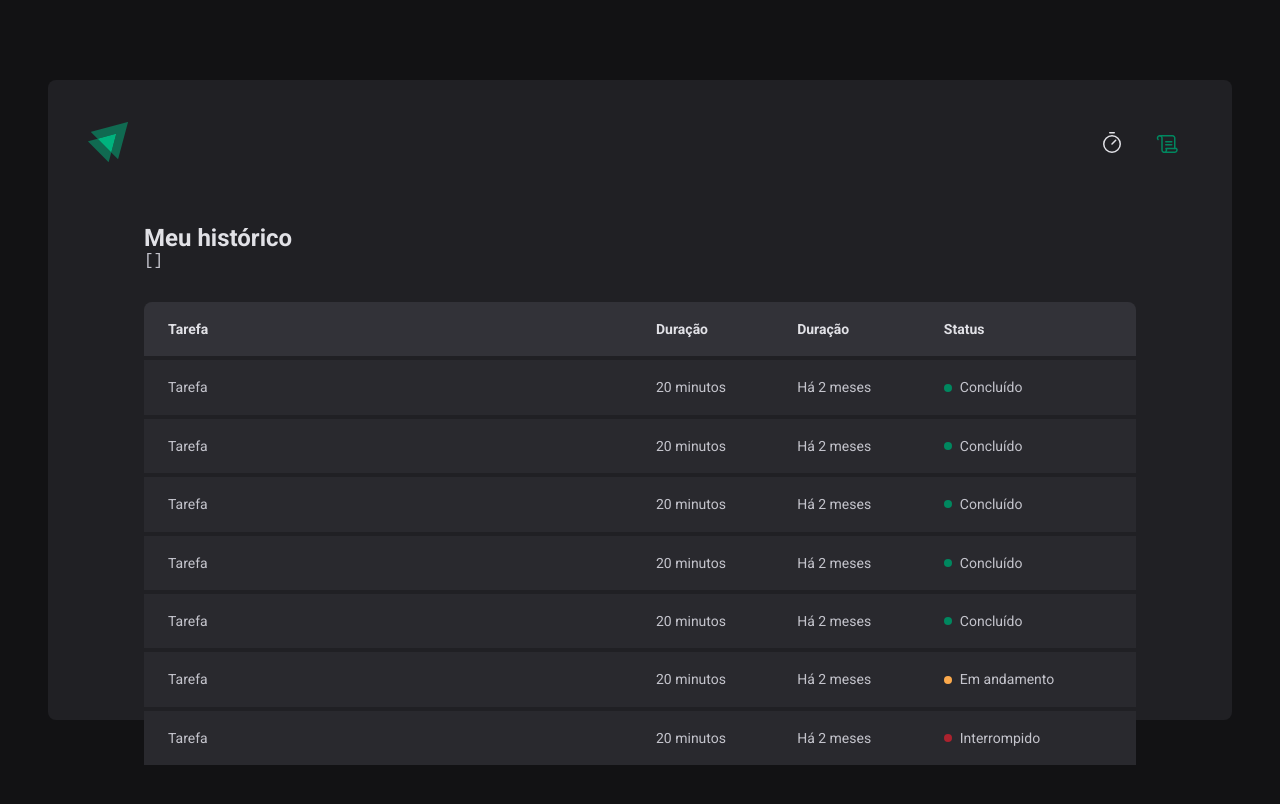
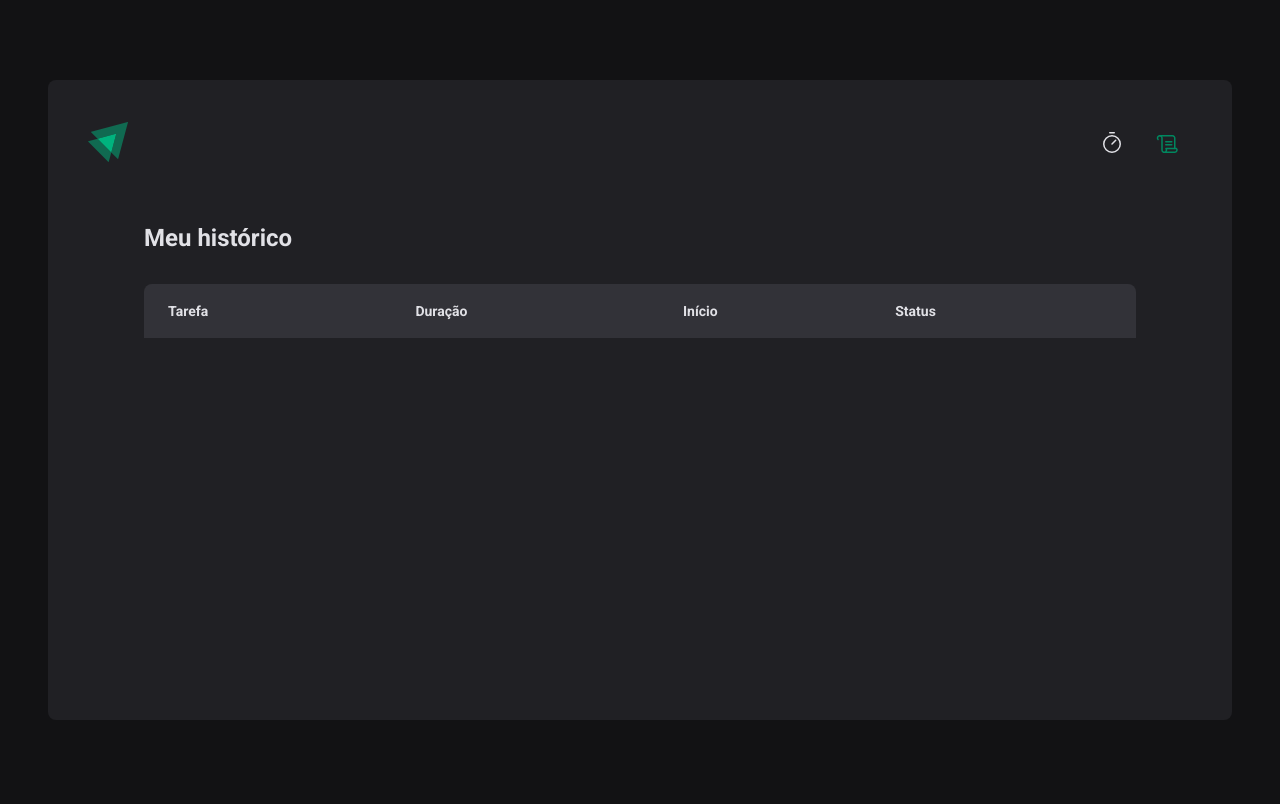
Before and after one commit to RaphaelSBarros/ignite-timer, a React (Vite) app: page /history in a window 1280 px wide. Shown: the top 804 px of the page. Built offline with nearby package versions, Linux system fonts and the light colour scheme.

Commit message:
Listagem do histórico

```diff
--- a/src/pages/History/index.tsx
+++ b/src/pages/History/index.tsx
@@ -8,76 +8,37 @@
   return (
     <HistoryContainer>
       <h1>Meu histórico</h1>
-
-      <pre>{JSON.stringify(cycles, null, 2)}</pre>
-
       <HistoryList>
         <table>
           <thead>
             <tr>
               <th>Tarefa</th>
               <th>Duração</th>
-              <th>Duração</th>
+              <th>Início</th>
               <th>Status</th>
             </tr>
           </thead>
           <tbody>
-            <tr>
-              <td>Tarefa</td>
-              <td>20 minutos</td>
-              <td>Há 2 meses</td>
-              <td>
-                <Status statusColor="green">Concluído</Status>
-              </td>
-            </tr>
-            <tr>
-              <td>Tarefa</td>
-              <td>20 minutos</td>
-              <td>Há 2 meses</td>
-              <td>
-                <Status statusColor="green">Concluído</Status>
-              </td>
-            </tr>
-            <tr>
-              <td>Tarefa</td>
-              <td>20 minutos</td>
-              <td>Há 2 meses</td>
-              <td>
-                <Status statusColor="green">Concluído</Status>
-              </td>
-            </tr>
-            <tr>
-              <td>Tarefa</td>
-              <td>20 minutos</td>
-              <td>Há 2 meses</td>
-              <td>
-                <Status statusColor="green">Concluído</Status>
-              </td>
-            </tr>
-            <tr>
-              <td>Tarefa</td>
-              <td>20 minutos</td>
-              <td>Há 2 meses</td>
-              <td>
-                <Status statusColor="green">Concluído</Status>
-              </td>
-            </tr>
-            <tr>
-              <td>Tarefa</td>
-              <td>20 minutos</td>
-              <td>Há 2 meses</td>
-              <td>
-                <Status statusColor="yellow">Em andamento</Status>
-              </td>
-            </tr>
-            <tr>
-              <td>Tarefa</td>
-              <td>20 minutos</td>
-              <td>Há 2 meses</td>
-              <td>
-                <Status statusColor="red">Interrompido</Status>
-              </td>
-            </tr>
+            {cycles.map((cycle) => {
+              return (
+                <tr key={cycle.id}>
+                  <td>{cycle.task}</td>
+                  <td>{cycle.minutesAmount} minutos</td>
+                  <td>{cycle.startDate.toISOString()}</td>
+                  <td>
+                    {cycle.finishedDate && (
+                      <Status statusColor="green">Concluído</Status>
+                    )}
+                    {cycle.interruptedDate && (
+                      <Status statusColor="red">Interrompido</Status>
+                    )}
+                    {!cycle.interruptedDate && !cycle.finishedDate && (
+                      <Status statusColor="yellow">Em andamento</Status>
+                    )}
+                  </td>
+                </tr>
+              )
+            })}
           </tbody>
         </table>
       </HistoryList>
```
